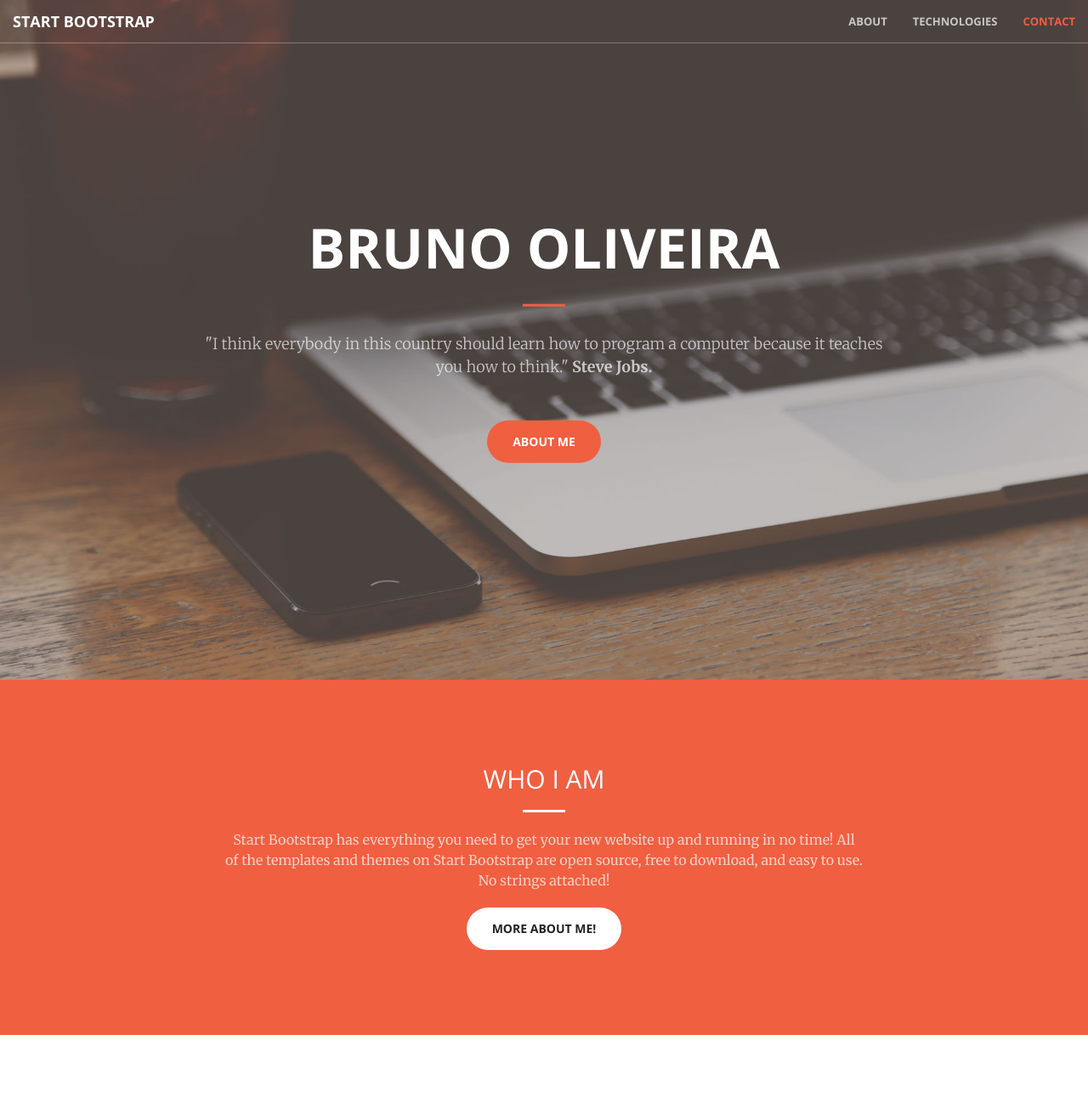
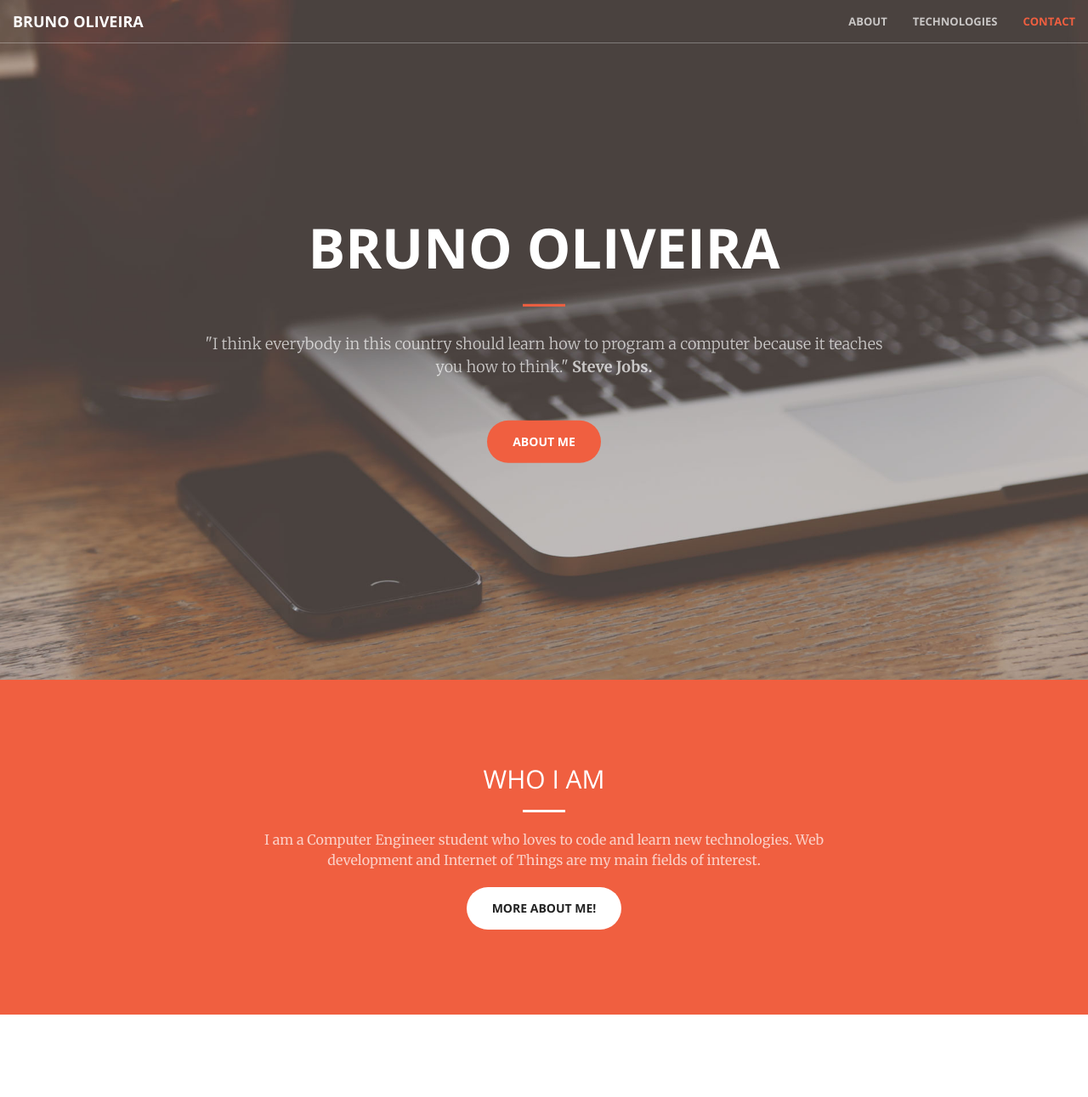
Before and after one commit to brunoliveira8/brunoliveira8.github.io, a plain HTML site: page index.html in a window 1280 px wide. Shown: the top 1291 px of the page at 85% size. Drawn offline with nearby package versions, Linux system fonts and the light colour scheme.

Commit message:
Edit who i am

```diff
--- a/index.html
+++ b/index.html
@@ -48,7 +48,7 @@
                     <span class="icon-bar"></span>
                     <span class="icon-bar"></span>
                 </button>
-                <a class="navbar-brand page-scroll" href="#page-top">Start Bootstrap</a>
+                <a class="navbar-brand page-scroll" href="#page-top">Bruno Oliveira</a>
             </div>
 
             <!-- Collect the nav links, forms, and other content for toggling -->
@@ -88,7 +88,7 @@ because it teaches you how to think." <b>Steve Jobs.</b></p>
                 <div class="col-lg-8 col-lg-offset-2 text-center">
                     <h2 class="section-heading">WHO I AM</h2>
                     <hr class="light">
-                    <p class="text-faded">Start Bootstrap has everything you need to get your new website up and running in no time! All of the templates and themes on Start Bootstrap are open source, free to download, and easy to use. No strings attached!</p>
+                    <p class="text-faded">I am a Computer Engineer student who loves to code and learn new technologies. Web development and Internet of Things are my main fields of interest. </p>
                     <a href="#technologies" class="btn btn-default btn-xl">More about me!</a>
                 </div>
             </div>
```
